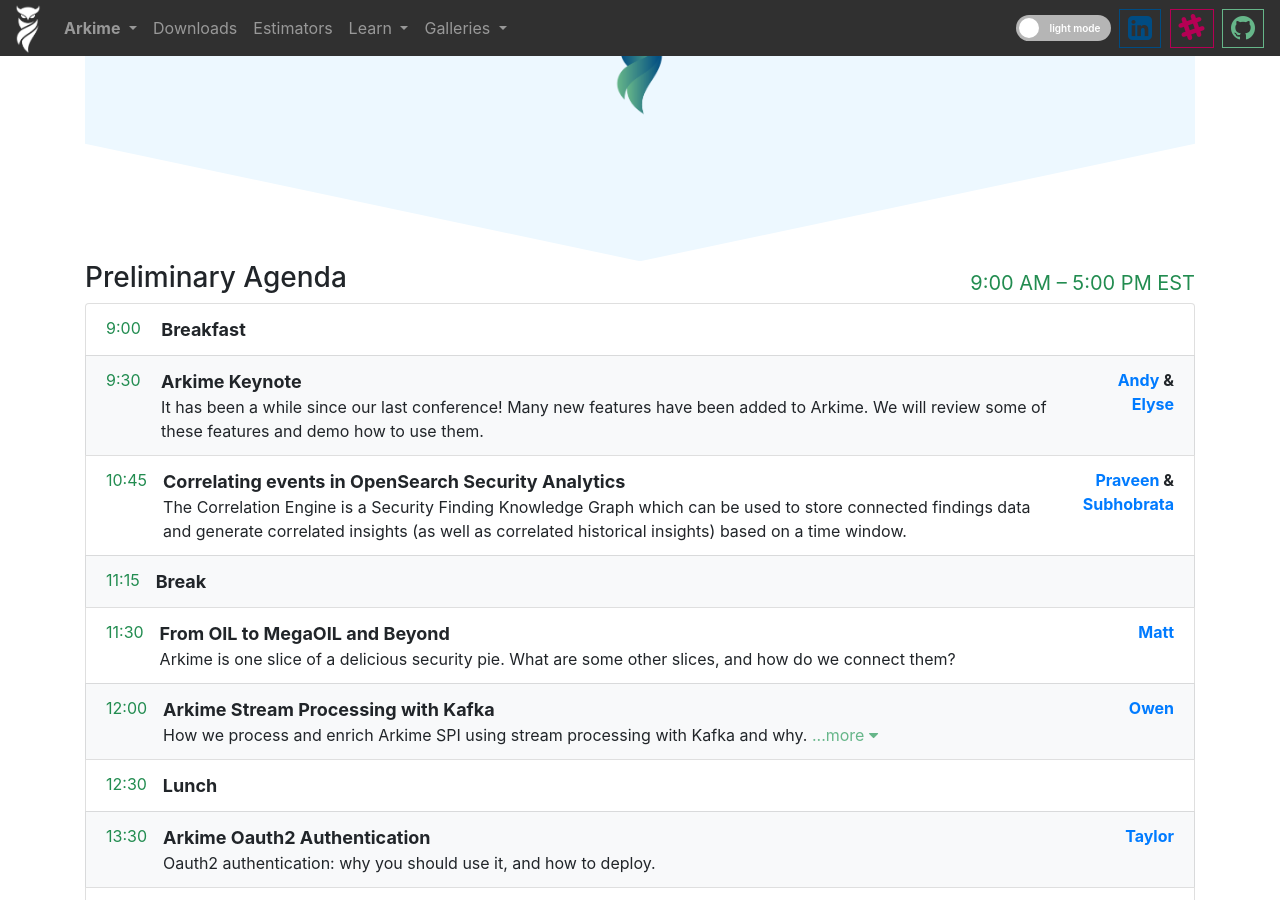
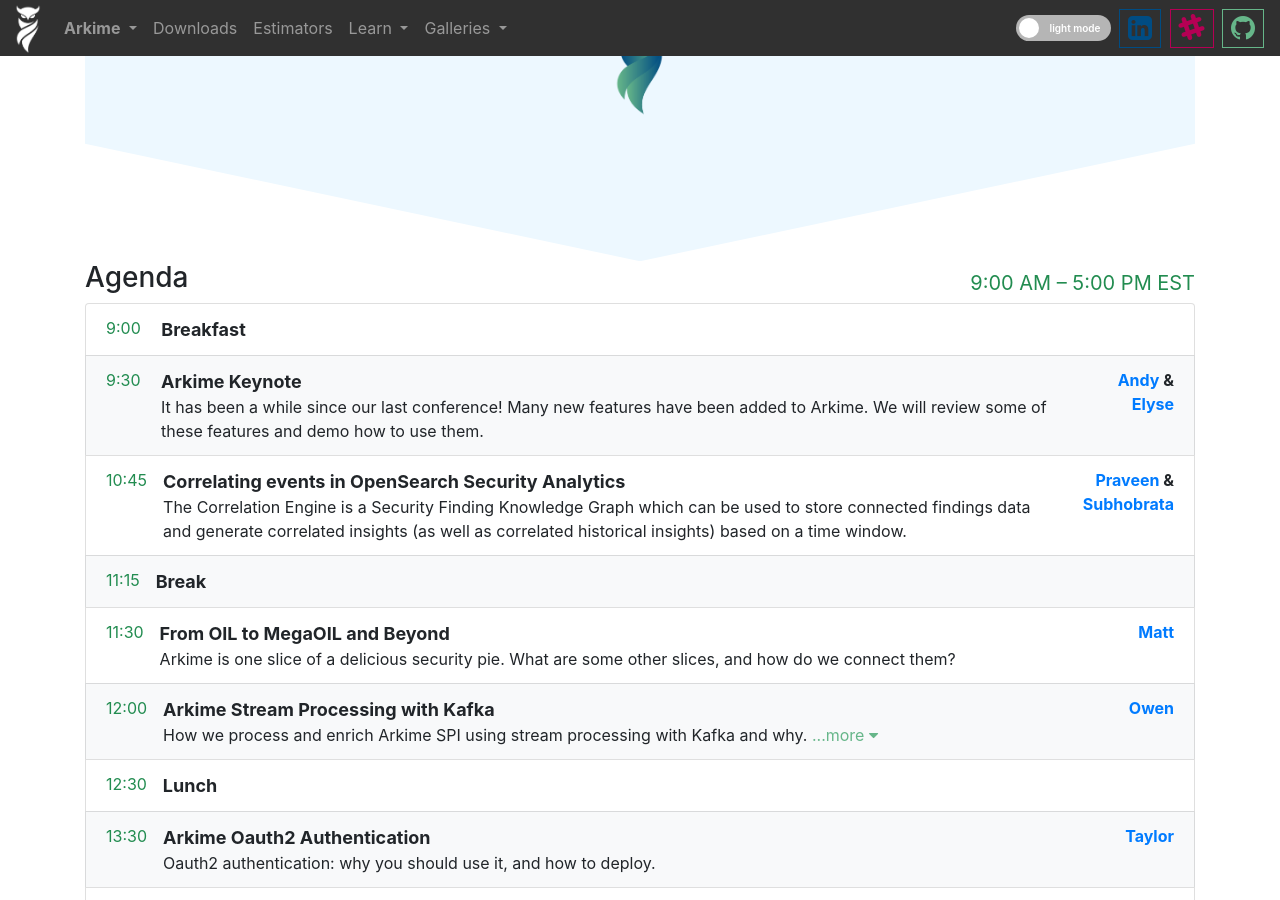
Before and after one commit to arkime/arkimeweb, a Jekyll site: the page built from arkimeet.html, in a window 1280 px wide and 900 px high, scrolled down 912 px. Built offline with Jekyll 4.4.1, drawn with Linux system fonts in a browser that asks for light colours.

Commit message:
finalize agenda

```diff
--- a/arkimeet.html
+++ b/arkimeet.html
@@ -156,7 +156,7 @@
         <div class="col-12">
           <div class="d-flex align-items-stretch justify-content-between">
             <h3>
-              Preliminary Agenda
+              Agenda
             </h3>
             <h3 class="lead dark-primary-theme-text text-right ml-auto align-self-stretch mt-auto">
               <strong>9:00 AM – 5:00 PM EST</strong>
@@ -593,8 +593,8 @@
                 </a>
               </div>
               <div class="mb-4 mr-2 ml-2">
-                <!-- <img src="assets/speakers/praveen.jpeg" height="120px" style="border-radius:6px" /> -->
-                <span class="fa fa-user fa-5x" style="height:120px;color:gray;opacity:0.6;position:relative;top:20px;"></span>
+                <img src="assets/speakers/praveen.png" height="120px" style="border-radius:6px" />
+                <!-- <span class="fa fa-user fa-5x" style="height:120px;color:gray;opacity:0.6;position:relative;top:20px;"></span> -->
                 <br>
                 <strong>Praveen Sameneni</strong>
                 <p class="mb-1">Engineering Manager</p>
@@ -792,8 +792,8 @@
             </button>
           </div>
           <div class="modal-body">
-            <!-- <img src="assets/speakers/praveen.jpeg" height="120px" style="border-radius:6px" /> -->
-            <span class="fa fa-user fa-5x" style="height:120px;color:gray;opacity:0.6;position:relative;top:20px;"></span>
+            <img src="assets/speakers/praveen.png" height="120px" style="border-radius:6px" />
+            <!-- <span class="fa fa-user fa-5x" style="height:120px;color:gray;opacity:0.6;position:relative;top:20px;"></span> -->
             <p class="mb-1"><strong>Engineering Manager</strong></p>
             Praveen Sameneni is an Engineering Manager at AWS. Praveen's area of interest include Plugin development, Security Analytics in OpenSearch.
           </div>
```
Also changed, not shown: assets/speakers/praveen.png (added).
